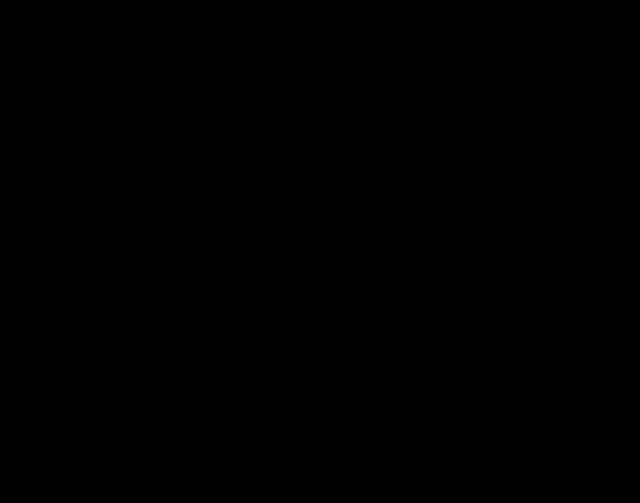
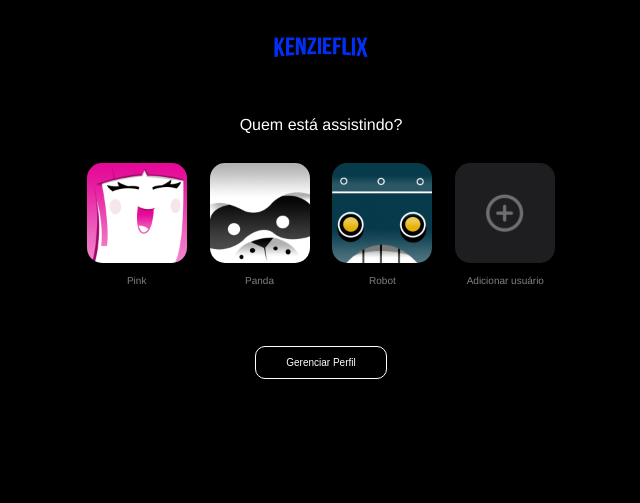
Before and after one commit to Kenzie-Academy-Brasil-Developers/m1-kenzie-flix_vfalves, a plain HTML site: page index.html in a window 1280 px wide. Shown: the whole page, without its empty margins (319-959 px from the left). Drawn offline with Linux system fonts and the light colour scheme.

Commit message:
Interface Kenzieflix Finalizada
Realizado o encerramento da estrutura HTML e dos códigos CSS da Interface Kenzieflix.

Avaliado o atendimento dos parâmetros solicitados e confirmados o atendimento.

```diff
--- a/index.html
+++ b/index.html
@@ -5,9 +5,51 @@
     <meta name="viewport" content="width=device-width, initial-scale=1.0">
     <title> Kenzieflix </title>
     <link rel="stylesheet" href="reset.css">
-    <link rel="stylesheet" href="kenzieflex.css">
+    <link rel="stylesheet" href="kenzieflix.css">
 </head>
 <body>
 
+    <header>
+        <img src="img/logo.png" alt="Kenzieflix" class="logo"></img>
+        <h2>Quem está assistindo?</h2>
+    </header>
+
+    <nav>
+        <div class="pink">
+
+                <img src="img/pink.png" alt="Pink" class="usuario_pink">
+                <h6 class="nome_usuario">Pink</h6>
+
+        </div>
+
+        <div class="panda">
+
+                <img src="img/panda.png" alt="Panda" class="usuario_panda">
+                <h6 class="nome_usuario">Panda</h6>
+
+        </div>
+
+        <div class="robot">
+
+                <img src="img/robot.png" alt="Robot" class="usuario_robot">
+                <h6 class="nome_usuario">Robot</h6>
+
+        </div>
+
+        <div class="novo_usuario">
+
+                <img src="img/plus.png" alt="perfil_adicional" class="new_user">
+                <h6 class="nome_usuario">Adicionar usuário</h6>
+
+        </div>
+
+    </nav>
+
+    <section class="gerenciar_perfil">
+
+        <button class="botao">Gerenciar Perfil</button>
+
+    </section>
+
 </body>
 </html>
--- a/kenzieflex.css
+++ /dev/null
@@ -1,3 +0,0 @@
-body{
-    background: black;
-}
--- /dev/null
+++ b/kenzieflix.css
@@ -0,0 +1,87 @@
+body{
+    background: black;
+    font-family: 'Helvetica Neue', Helvetica, Arial, sans-serif;
+    height: 500px;
+    width: 60%;
+    margin: auto;
+}
+
+header, nav{
+    margin: auto;
+    text-align: center;
+}
+
+nav{
+    margin-top: 20px;
+    width: 80%;
+    display: flex;
+    flex-direction: row;
+    justify-content: center;
+    align-items: center;
+
+}
+
+.logo{
+    margin: 30px 0;
+    width: 15%;
+}
+
+h2{
+    color: white;
+    text-align: center;
+    margin: 20px 5px 5px 5px;
+    font-size: 16px;
+}
+
+.pink, .panda, .robot, .novo_usuario{
+    width: 20%;
+    margin-top: 10px;
+}
+
+.pink:hover .nome_usuario, .panda:hover .nome_usuario, .robot:hover .nome_usuario, .novo_usuario:hover .nome_usuario{
+    color: white;
+    cursor: pointer;
+}
+
+.usuario_pink, .usuario_panda, .usuario_robot, .new_user{
+    overflow: hidden;
+    background-repeat: no-repeat;
+    background-position: center;
+    width:100px;
+    height: 100px;
+    border-radius: 15px;
+}
+
+.usuario_pink:hover, .usuario_panda:hover, .usuario_robot:hover, .new_user:hover{
+    border: 1px solid white;
+    cursor: pointer;
+}
+
+.nome_usuario{
+    color: gray;
+    font-size: 10px;
+    text-align: center;
+    margin: 10px 5px 0px 5px;
+}
+
+.gerenciar_perfil{
+    margin: 60px auto;
+    text-align: center;
+}
+
+.botao{
+    background: black;
+    color: white;
+    border: 1px solid white;
+    border-radius: 10px;
+    padding: 10px 30px;
+    font-size: 10px;
+
+}
+
+.botao:hover{
+    background: white;
+    color: black;
+    font-size: 15px;
+    cursor: pointer;
+}
```
